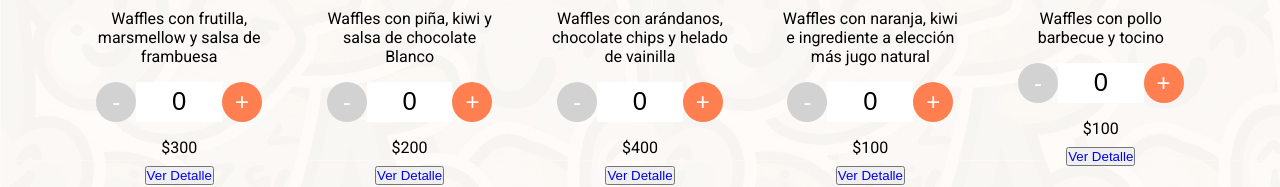
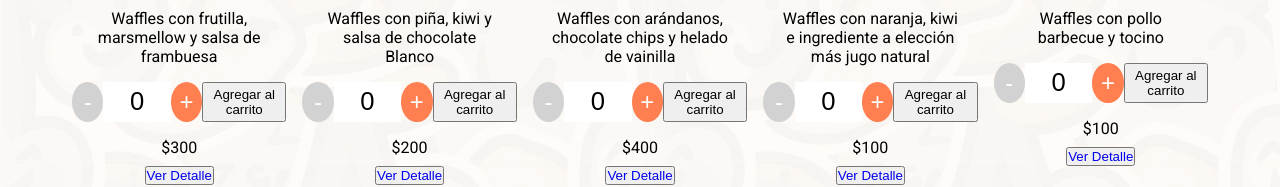
Before and after one commit to lukazo/mercado-depor, a React (Create React App) app: page / in a window 1280 px wide. Shown: the part 491-678 px from the top of the page. Built offline with nearby package versions, Linux system fonts and the light colour scheme.

Commit message:
intento context

```diff
--- a/src/App.jsx
+++ b/src/App.jsx
@@ -1,5 +1,5 @@
+import {useState} from 'react';
 import {BrowserRouter, Switch, Route} from 'react-router-dom';
-
 import './styles/reset.css';
 import NavBar from './components/Header/NavBar/NavBar';
 import Home from './containers/Home/Home';
@@ -11,8 +11,13 @@ import {Store} from './store'
 
 function App() {
 
+  const [data, setData] = useState({
+    items: [],
+    cantidad: 0,
+  })
+
   return (
-    <Store.Provider>
+    <Store.Provider value={[data, setData]}>
       <BrowserRouter>
         <NavBar />
         <Switch>
--- a/src/components/CartWidget/CartWidget.jsx
+++ b/src/components/CartWidget/CartWidget.jsx
@@ -1,13 +1,19 @@
+//import {useContext} from 'react';
 import './CartWidget.css';
 import {AiOutlineCloseCircle} from 'react-icons/ai';
+//import {Store} from '../../store'
 
 const CartWidget = ({show, action}) => {
+   // const [data, setData] = useContext(Store)
+
     return (
         <>
             <article>
                 <div className={`cartWidget ${show ? 'openWidget' : "closedWidget"}`}>
                     <button className="cierreCart" onClick={action}><AiOutlineCloseCircle /></button>
-                    <p>Widget de productos</p>
+                </div>
+                <div>
+
                 </div>
             </article>
             <div className={`falseOverlay ${show ? 'openWidget' : "closedWidget"}`} onClick={action}></div>
--- a/src/components/Header/CartWidgetIcon/CartWidgetIcon.jsx
+++ b/src/components/Header/CartWidgetIcon/CartWidgetIcon.jsx
@@ -1,11 +1,16 @@
+import {useContext} from 'react';
 import {AiOutlineShoppingCart} from 'react-icons/ai'
-import './CartWidgetIcon.css'
+import './CartWidgetIcon.css';
+import {Store} from '../../../store/';
 
-const CartWidgetIcon = () => {
+const CartWidgetIcon = ({action}) => {
+
+    const [data, setData] = useContext(Store);
+
     return (
-        <div className="cartWidgetIcon">
+        <div className="cartWidgetIcon" onClick={action}>
             <AiOutlineShoppingCart />
-            <span>0</span>
+            <span>{data.cantidad}</span>
         </div>
     );
 }
--- a/src/components/ItemCard/ItemCard.css
+++ b/src/components/ItemCard/ItemCard.css
@@ -23,7 +23,7 @@
     padding: .5rem;
 }
 
-.qtyProd button {
+.qtyProd button.countProd {
     background: var(--color-primario);
     width: 40px;
     height: 40px;
@@ -33,7 +33,7 @@
     color: #fdfdfc;
 }
 
-.qtyProd button[disabled] {
+.qtyProd button[disabled].countProd {
     background: rgb(210, 210, 210);
 }
 
--- a/src/components/ItemCount/ItemCount.jsx
+++ b/src/components/ItemCount/ItemCount.jsx
@@ -1,6 +1,18 @@
-import {useState} from 'react';
+import {useState, useContext} from 'react';
+import {Store} from '../../store'
 
-const ItemCount = ({maxProd = 15}) => {
+const ItemCount = ({itemDetail, maxProd = 15}) => {
+
+    const [data, setData] = useContext(Store)
+
+    const onAdd = () => {
+        setData({
+            ...data,
+            cantidad: data.cantidad + qtyProd,
+            items: [...data.items, itemDetail]
+        })
+    }
+
     const [qtyProd, setQtyProd] = useState(0);
 
     const restaQtyProd = () => {
@@ -10,17 +22,18 @@ const ItemCount = ({maxProd = 15}) => {
     }
     return (
         <div className="qtyProd">
-            <button
+            <button className="countProd"
                 onClick={restaQtyProd}
                 disabled={!qtyProd ? 'disabled' : null}
             >
                 -
             </button>
             <input type="text" value={qtyProd} readOnly/>
-            <button
+            <button className="countProd"
                 onClick={() => setQtyProd(qtyProd + 1)}
                 disabled={qtyProd >= maxProd}
             >+</button>
+            <button onClick={onAdd}>Agregar al carrito</button>
         </div>
     );
 }
--- a/src/containers/Detail/ProductDetail.jsx
+++ b/src/containers/Detail/ProductDetail.jsx
@@ -1,6 +1,6 @@
-import ItemCount from '../../components/ItemCard/ItemCard';
 import {useState} from 'react';
 import {Redirect} from 'react-router-dom';
+import ItemCount from '../../components/ItemCard/ItemCard';
 
 const ProductDetail = ({itemDetail}) => {
 
@@ -15,7 +15,7 @@ const ProductDetail = ({itemDetail}) => {
             <p>{itemDetail.nombre}</p>
             <p>{itemDetail.description}</p>
             <p>{itemDetail.precio}</p>
-            <ItemCount />
+            <ItemCount itemDetail={itemDetail} />
             <button onClick={handleClickGoToCart}>Ir a comprar</button>
             {
                 evtToCart && <Redirect to='/cart'/>
--- a/src/containers/Detail/index.jsx
+++ b/src/containers/Detail/index.jsx
@@ -4,7 +4,6 @@ import { productList } from '../../assets/Products/products';
 import ProductDetail from './ProductDetail';
 
 const Detail = () => {
-
 
     const [product, setProduct] = useState([])
 
@@ -30,7 +29,7 @@ const Detail = () => {
         getProductDB();
         // eslint-disable-next-line react-hooks/exhaustive-deps
     }, []);
-    console.log(product)
+
 
     // useEffect(() => {
     //     getProduct.then(response => setProduct(response)).catch(error => console.log(error))
@@ -44,10 +43,11 @@ const Detail = () => {
                         <ProductDetail itemDetail={product} />
                     </article>
                 : <p>Cargando detalle...</p>
+
             }
 
             <section>
-                otros productios recomendados
+                otros productos recomendados
             </section>
         </>
     );
```
Also changed, not shown: 1 other file (tests, documents, lock files or other folders).
